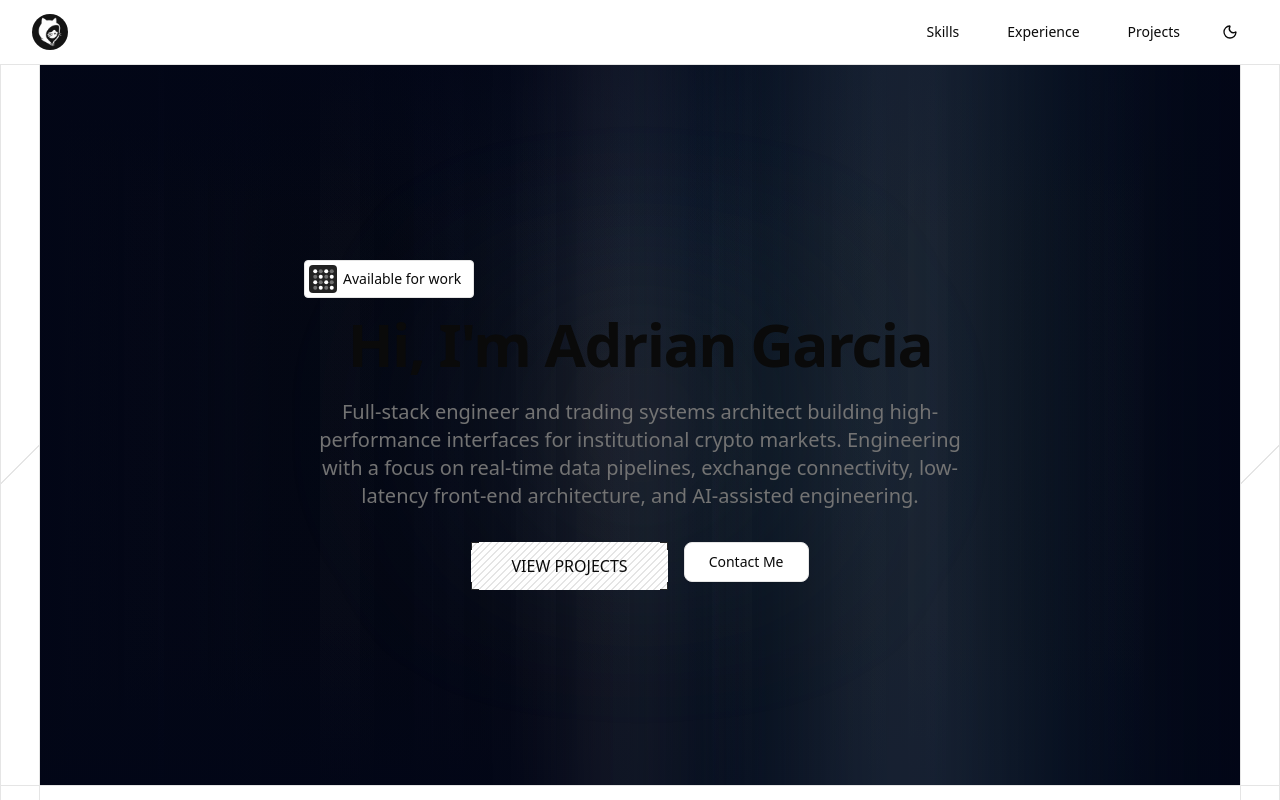
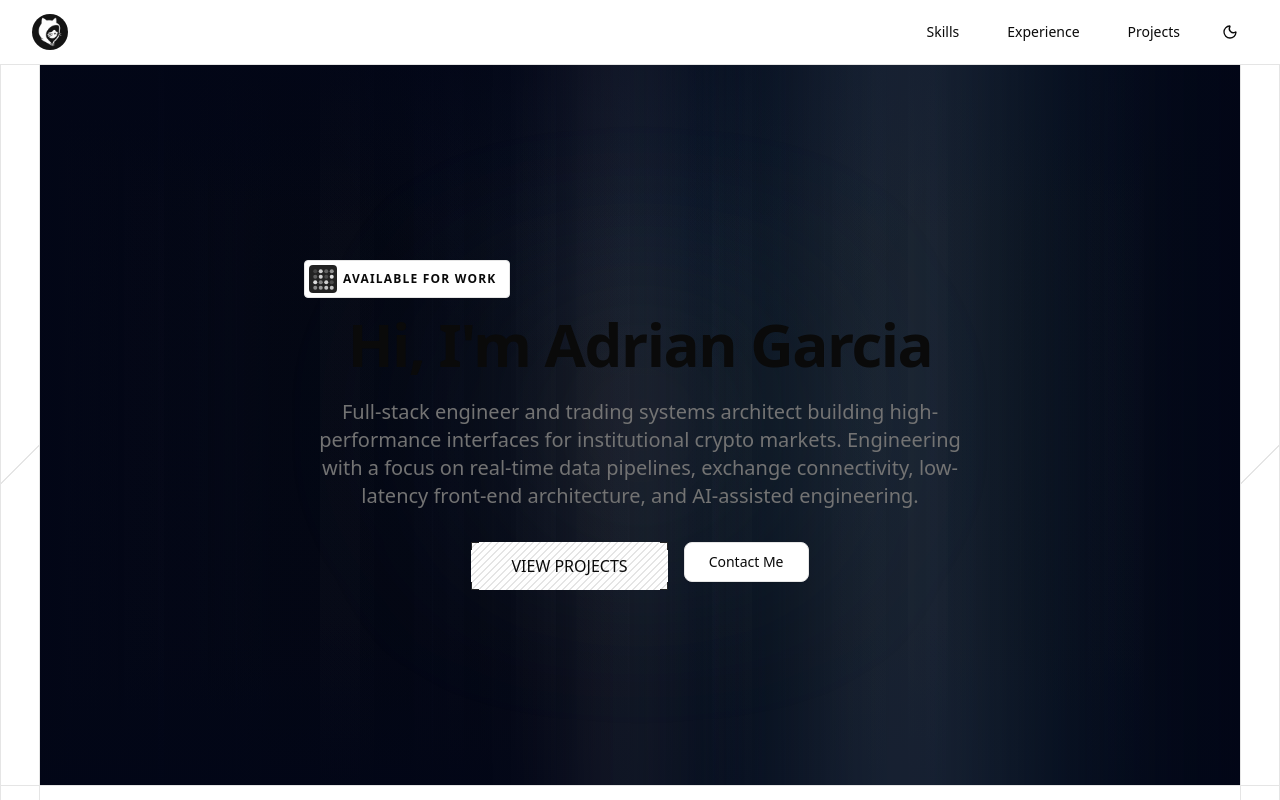
Before and after one commit to DreadPirateRob/upd-port, a Next.js app: page / in a window 1280 px wide. Shown: the top 800 px of the page. Built offline with nearby package versions, Linux system fonts and the light colour scheme.

Commit message:
GridButton: uppercase label; DotmSquare11: randomly flashing dots animation

```diff
--- a/src/components/evil-buttons/grid-button.jsx
+++ b/src/components/evil-buttons/grid-button.jsx
@@ -15,7 +15,7 @@ export default function GridButton({ children, className, ...props }) {
   return (
     <button
       className={cn(
-        "flex items-center justify-center gap-1.5 border border-border bg-background p-1 rounded transition-all duration-75 active:translate-y-0.5 active:scale-[0.98] hover:bg-muted text-sm font-medium pr-3",
+        "flex items-center justify-center gap-1.5 border border-border bg-background p-1 rounded transition-all duration-75 active:translate-y-0.5 active:scale-[0.98] hover:bg-muted text-xs font-semibold uppercase tracking-widest pr-3",
         className,
       )}
       {...props}
--- a/src/components/ui/dotm-square-11.jsx
+++ b/src/components/ui/dotm-square-11.jsx
@@ -1,6 +1,15 @@
 "use client";
 
+import { motion } from "motion/react";
+import { useMemo } from "react";
+
 import { cn } from "@/lib/utils";
+
+// Deterministic pseudo-random from seed so server/client match
+function seededRandom(seed) {
+  const x = Math.sin(seed + 1) * 10000;
+  return x - Math.floor(x);
+}
 
 export function DotmSquare11({
   dotSize = 2,
@@ -16,24 +25,29 @@ export function DotmSquare11({
   const dotRadius = dotSize;
   const visibleSize = Math.max(boxSize, minSize);
 
-  const dots = [];
-  for (let row = 0; row < rows; row++) {
-    for (let col = 0; col < cols; col++) {
-      const cx = col * (cellSize + cellPadding) + cellSize / 2;
-      const cy = row * (cellSize + cellPadding) + cellSize / 2;
-      const isAccent = (row + col) % 2 === 0;
-      dots.push(
-        <circle
-          key={`${row}-${col}`}
-          cx={cx}
-          cy={cy}
-          r={dotRadius}
-          fill="currentColor"
-          opacity={isAccent ? 1 : 0.35}
-        />,
-      );
+  const dotConfigs = useMemo(() => {
+    const configs = [];
+    for (let row = 0; row < rows; row++) {
+      for (let col = 0; col < cols; col++) {
+        const idx = row * cols + col;
+        const seed = idx * 7.3;
+        const duration = 0.6 + seededRandom(seed) * 1.1;
+        const delay = seededRandom(seed + 1) * 1.4;
+        const lo = 0.08 + seededRandom(seed + 2) * 0.18;
+        const hi = 0.72 + seededRandom(seed + 3) * 0.28;
+        configs.push({
+          idx,
+          cx: col * (cellSize + cellPadding) + cellSize / 2,
+          cy: row * (cellSize + cellPadding) + cellSize / 2,
+          duration,
+          delay,
+          lo,
+          hi,
+        });
+      }
     }
-  }
+    return configs;
+  }, [cellSize, cellPadding]);
 
   return (
     <svg
@@ -44,7 +58,24 @@ export function DotmSquare11({
       className={cn(className)}
       {...props}
     >
-      {dots}
+      {dotConfigs.map(({ idx, cx, cy, duration, delay, lo, hi }) => (
+        <motion.circle
+          key={idx}
+          cx={cx}
+          cy={cy}
+          r={dotRadius}
+          fill="currentColor"
+          initial={{ opacity: lo }}
+          animate={{ opacity: [lo, hi, lo] }}
+          transition={{
+            duration,
+            delay,
+            repeat: Infinity,
+            repeatType: "mirror",
+            ease: "easeInOut",
+          }}
+        />
+      ))}
     </svg>
   );
 }
```
